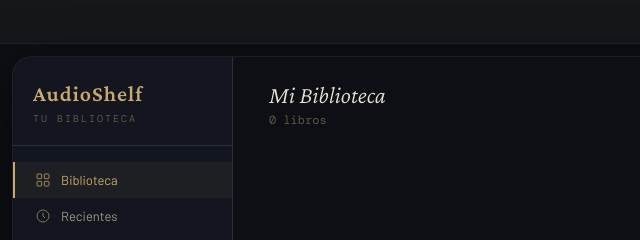
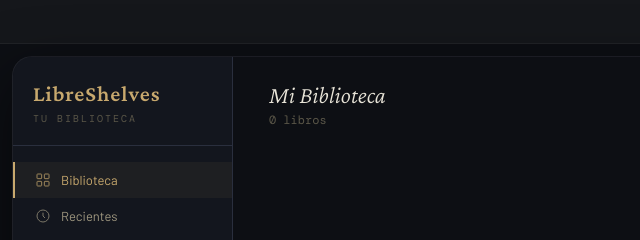
Before and after one commit to nunezValen/LibreShelves, an Electron app: page src/index.html in a window 1500 px wide. Shown: the top 240 px of the page, 0-640 px from the left. Drawn offline with nearby package versions, Linux system fonts and the light colour scheme; a web font is replaced by a local one.

Commit message:
chore : cambio de titulo de nuevo

```diff
--- a/src/index.html
+++ b/src/index.html
@@ -3,7 +3,7 @@
 <head>
   <meta charset="UTF-8">
   <meta name="viewport" content="width=device-width, initial-scale=1.0">
-  <title>AudioShelf</title>
+  <title>LibreShelves</title>
   <link href="https://fonts.googleapis.com/css2?family=Crimson+Pro:ital,wght@0,300;0,400;0,600;1,300;1,400&family=DM+Mono:wght@300;400&family=Barlow:wght@300;400;500;600&display=swap" rel="stylesheet">
   <link rel="stylesheet" href="./style.css">
   <script src="./renderer.js" defer></script>
@@ -21,7 +21,7 @@
   <div class="app" id="app">
     <aside class="sidebar">
       <div class="sidebar-logo">
-        <h1>AudioShelf</h1>
+        <h1>LibreShelves</h1>
         <span>tu biblioteca</span>
       </div>
 
--- a/src/renderer.js
+++ b/src/renderer.js
@@ -17,7 +17,7 @@ async function checkFileExists(filePath){
 }
 
 function load(){
-  try { books = JSON.parse(localStorage.getItem('audioshelf_books')||'[]'); } catch(e){ books=[]; }
+  try { books = JSON.parse(localStorage.getItem('libreshelves_books')||'[]'); } catch(e){ books=[]; }
   books = books.map(b=>{
     const { emoji, ...rest } = b;
     return {...rest, filePath: b.filePath || null, missingFile: false, chapters: b.chapters || []};
@@ -29,7 +29,7 @@ function save(){
     const {missingFile, emoji, ...rest} = b;
     return rest;
   });
-  localStorage.setItem('audioshelf_books', JSON.stringify(toSave));
+  localStorage.setItem('libreshelves_books', JSON.stringify(toSave));
 }
 
 async function verifyStoredBooks(showAlert){
```
